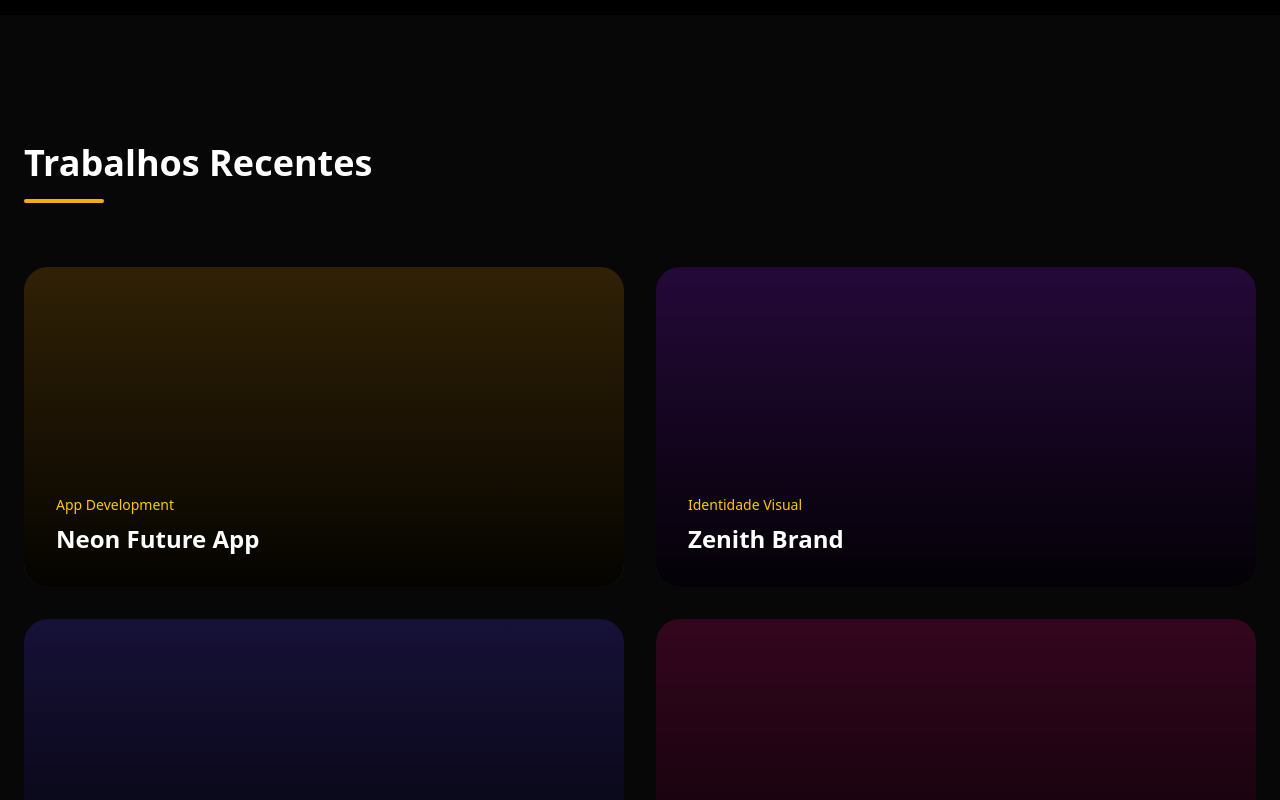
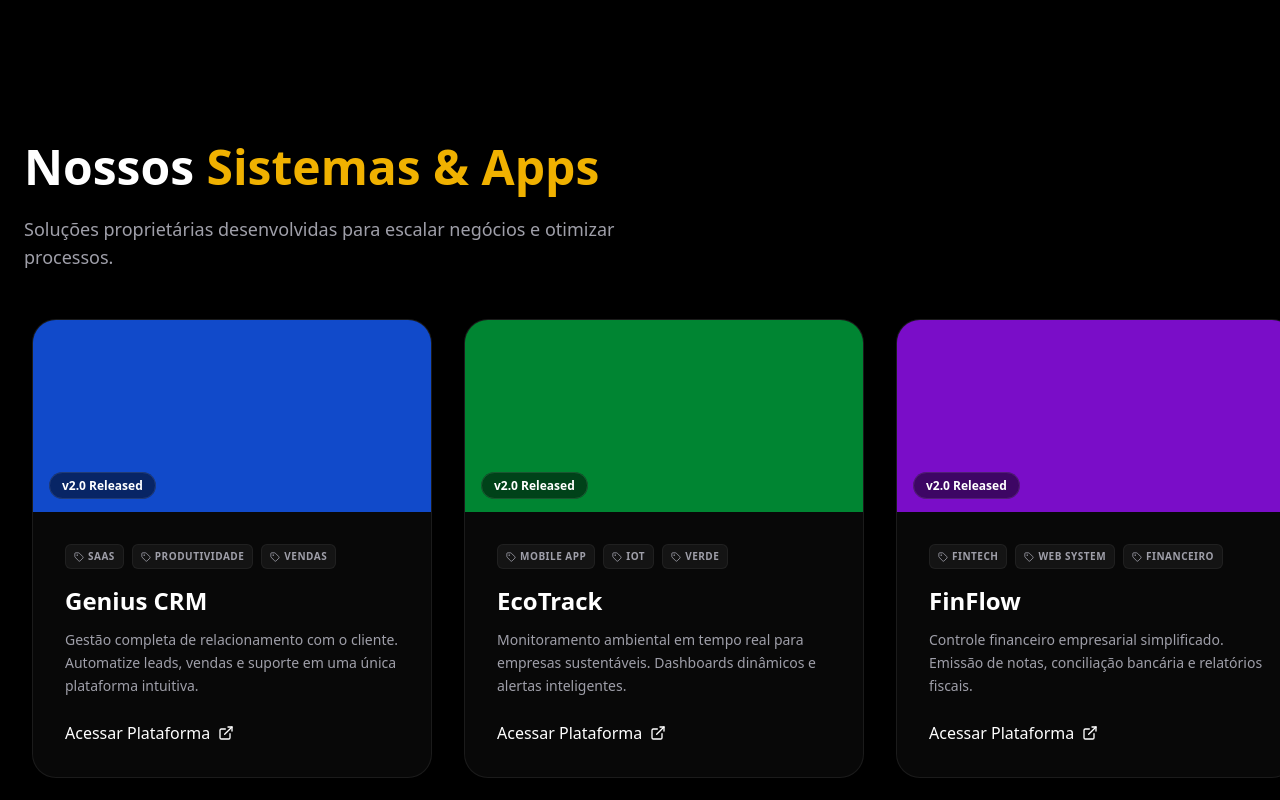
Before and after one commit to agenciagenios/genios-website, a Next.js app: page / in a window 1280 px wide. Shown: the part 1720-2520 px from the top of the page. Built offline with nearby package versions, Linux system fonts and the light colour scheme.

Commit message:
saas section

```diff
--- /dev/null
+++ b/app/components/SaaSShowcase.tsx
@@ -0,0 +1,120 @@
+"use client";
+
+import { useRef, useEffect, useState } from "react";
+import { motion } from "framer-motion";
+import { ExternalLink, Tag } from "lucide-react";
+
+const apps = [
+  {
+    title: "Genius CRM",
+    description: "Gestão completa de relacionamento com o cliente. Automatize leads, vendas e suporte em uma única plataforma intuitiva.",
+    tags: ["SaaS", "Produtividade", "Vendas"],
+    imageColor: "bg-blue-600",
+    link: "#"
+  },
+  {
+    title: "EcoTrack",
+    description: "Monitoramento ambiental em tempo real para empresas sustentáveis. Dashboards dinâmicos e alertas inteligentes.",
+    tags: ["Mobile App", "IoT", "Verde"],
+    imageColor: "bg-green-600",
+    link: "#"
+  },
+  {
+    title: "FinFlow",
+    description: "Controle financeiro empresarial simplificado. Emissão de notas, conciliação bancária e relatórios fiscais.",
+    tags: ["Fintech", "Web System", "Financeiro"],
+    imageColor: "bg-purple-600",
+    link: "#"
+  },
+  {
+    title: "TaskMaster Pro",
+    description: "Gerenciador de tarefas colaborativo para equipes de alta performance. Kanban, Gantt e Chat integrado.",
+    tags: ["Gestão", "Colaboração", "SaaS"],
+    imageColor: "bg-orange-600",
+    link: "#"
+  },
+  {
+    title: "HealthConnect",
+    description: "App de telemedicina que conecta pacientes a especialistas. Agendamento, vídeo-chamada e prontuário eletrônico.",
+    tags: ["Saúde", "Telemedicina", "App"],
+    imageColor: "bg-cyan-600",
+    link: "#"
+  }
+];
+
+export default function SaaSShowcase() {
+  const [width, setWidth] = useState(0);
+  const carousel = useRef<HTMLDivElement>(null);
+
+  useEffect(() => {
+    if (carousel.current) {
+      setWidth(carousel.current.scrollWidth - carousel.current.offsetWidth);
+    }
+  }, []);
+
+  return (
+    <section className="py-32 relative overflow-hidden bg-black/50">
+       {/* Background Decor */}
+       <div className="absolute top-0 right-0 w-[600px] h-[600px] bg-blue-500/5 rounded-full blur-[120px] -z-10" />
+
+      <div className="container px-6 mx-auto mb-12">
+        <h2 className="text-4xl md:text-5xl font-bold text-white mb-6">
+          Nossos <span className="text-yellow-500">Sistemas & Apps</span>
+        </h2>
+        <p className="text-zinc-400 max-w-2xl text-lg">
+          Soluções proprietárias desenvolvidas para escalar negócios e otimizar processos.
+        </p>
+      </div>
+
+      <div className="pl-6 md:pl-[max(2rem,calc((100vw-1280px)/2+2rem))]"> {/* Padding left to align with container but overflow right */}
+        <motion.div
+            ref={carousel}
+            className="cursor-grab active:cursor-grabbing overflow-hidden"
+            whileTap={{ cursor: "grabbing" }}
+        >
+          <motion.div
+            drag="x"
+            dragConstraints={{ right: 0, left: -width }}
+            className="flex gap-8"
+          >
+            {apps.map((app, i) => (
+              <motion.div
+                key={i}
+                className="min-w-[350px] md:min-w-[400px] glass-card rounded-3xl overflow-hidden border border-white/10 group hover:border-yellow-500/30 transition-colors"
+              >
+                {/* Image Placeholder area */}
+                <div className={`h-48 ${app.imageColor} relative overflow-hidden`}>
+                    <div className="absolute inset-0 bg-black/20" />
+                    <div className="absolute bottom-4 left-4">
+                         <span className="px-3 py-1 bg-black/50 backdrop-blur-md rounded-full text-xs font-bold text-white border border-white/10">
+                            v2.0 Released
+                         </span>
+                    </div>
+                </div>
+
+                <div className="p-8">
+                   <div className="flex flex-wrap gap-2 mb-4">
+                      {app.tags.map((tag, t) => (
+                          <span key={t} className="flex items-center gap-1 text-[10px] uppercase font-bold tracking-wider text-zinc-400 bg-white/5 px-2 py-1 rounded-md border border-white/5">
+                              <Tag size={10} /> {tag}
+                          </span>
+                      ))}
+                   </div>
+
+                   <h3 className="text-2xl font-bold text-white mb-3 group-hover:text-yellow-400 transition-colors">{app.title}</h3>
+                   <p className="text-zinc-400 text-sm leading-relaxed mb-6">
+                     {app.description}
+                   </p>
+
+                   <a href={app.link} className="inline-flex items-center gap-2 text-white font-medium hover:gap-3 transition-all">
+                      Acessar Plataforma <ExternalLink size={16} />
+                   </a>
+                </div>
+              </motion.div>
+            ))}
+          </motion.div>
+        </motion.div>
+      </div>
+    </section>
+  );
+}
--- a/app/page.tsx
+++ b/app/page.tsx
@@ -2,12 +2,14 @@ import Hero from "./components/Hero";
 import Services from "./components/Services";
 import Portfolio from "./components/Portfolio";
 import Contact from "./components/Contact";
+import SaaSShowcase from "./components/SaaSShowcase";
 
 export default function Home() {
   return (
     <main className="min-h-screen bg-black">
       <Hero />
       <Services />
+      <SaaSShowcase />
       <Portfolio />
       <Contact />
     </main>
```
